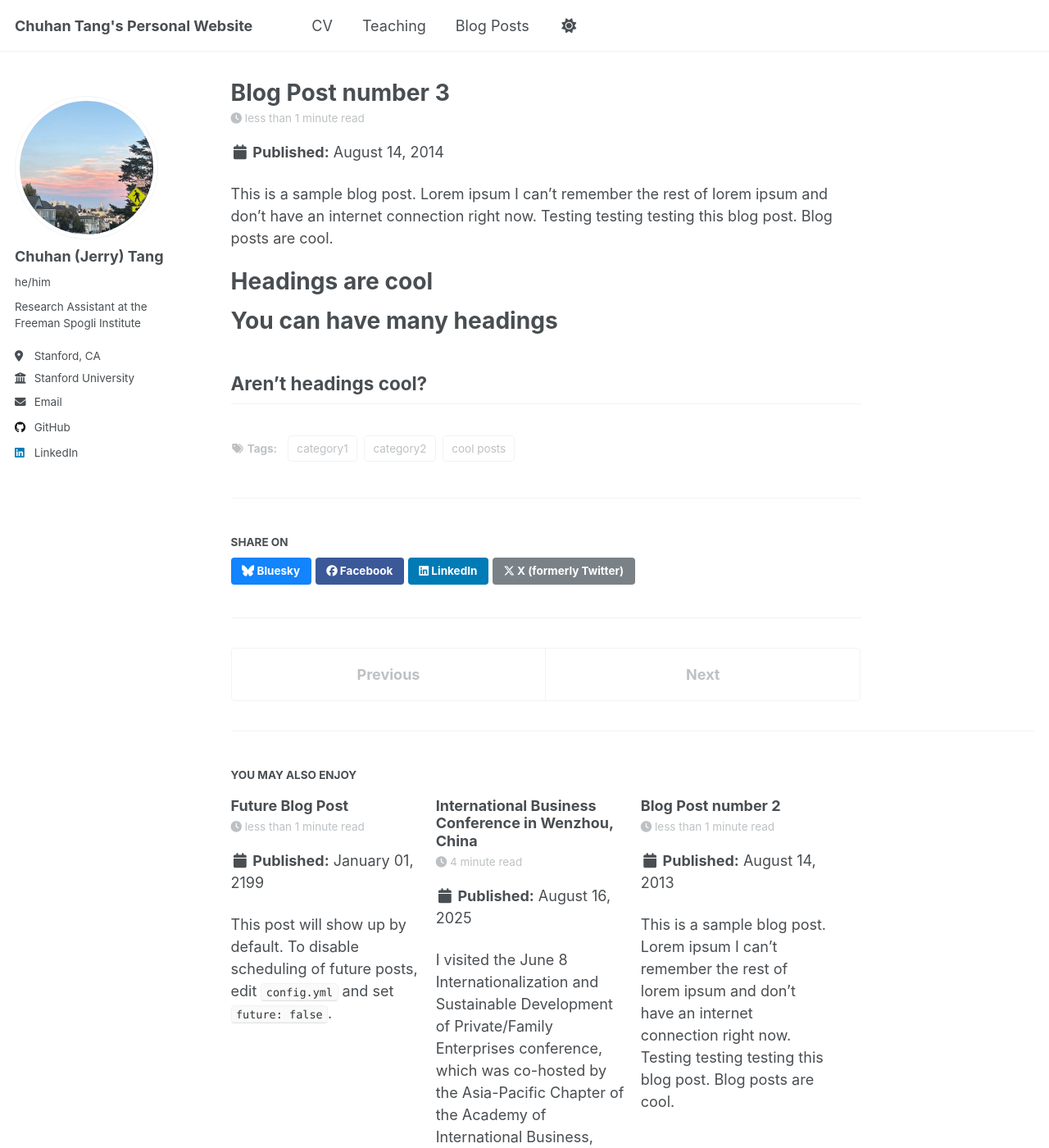
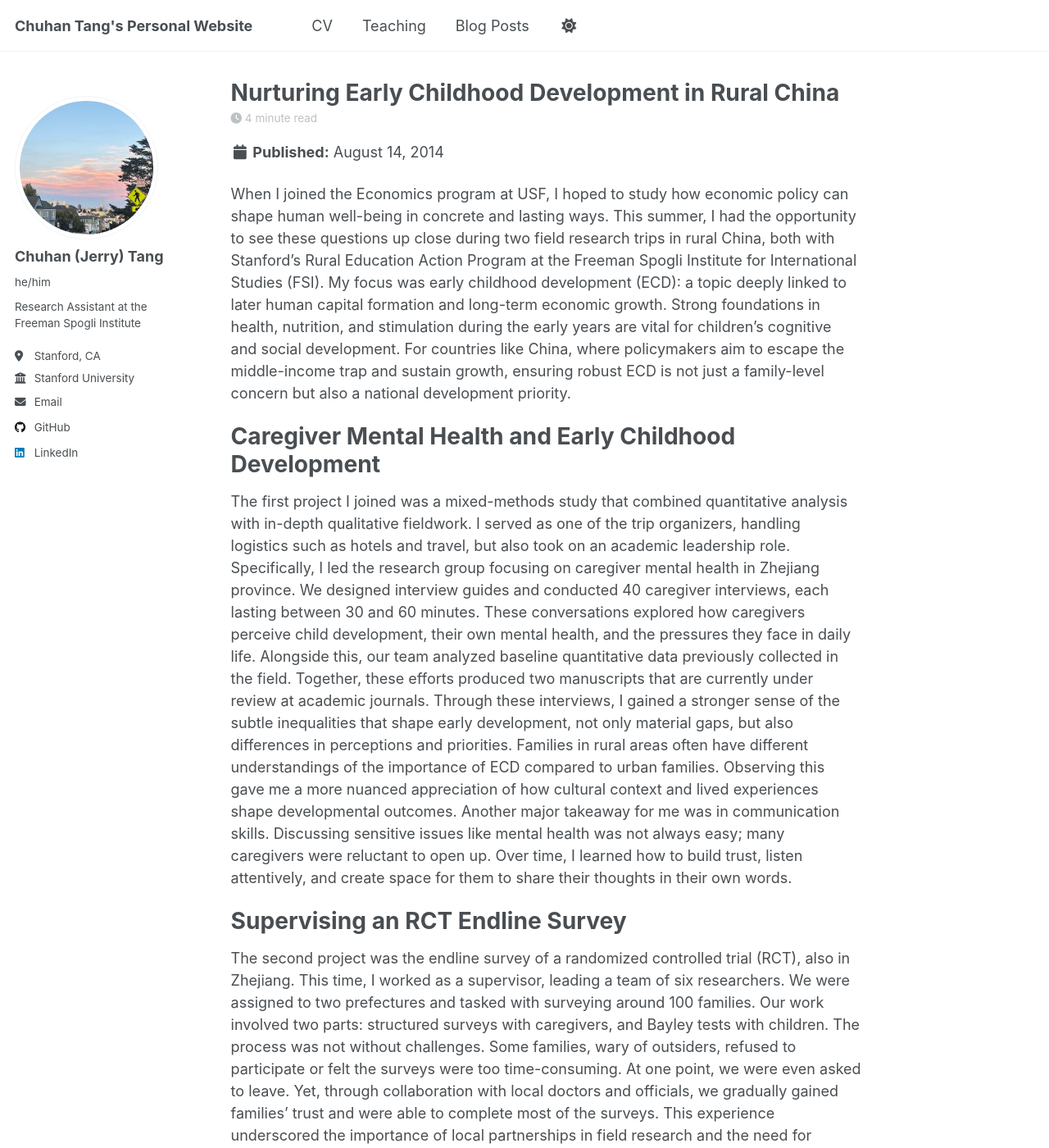
Before and after one commit to chuhan-tang/chuhan-tang.github.io, a Jekyll site: the page built from _posts/2014-08-14-blog-post-3.md, in a window 1280 px wide and 1400 px high. Shown: the whole window at 82% size. Built offline with Jekyll 4.4.1, drawn with Linux system fonts in a browser that asks for light colours; a script that is not in the unit is left out; some of the changed text lies outside the part shown.

Commit message:
Update 2014-08-14-blog-post-3.md

```diff
--- a/_posts/2014-08-14-blog-post-3.md
+++ b/_posts/2014-08-14-blog-post-3.md
@@ -1,20 +1,43 @@
 ---
-title: 'Blog Post number 3'
+title: 'Nurturing Early Childhood Development in Rural China'
 date: 2014-08-14
 permalink: /posts/2014/08/blog-post-3/
 tags:
-  - cool posts
-  - category1
-  - category2
+  - Economics
+  - Field Research
+  - Human Capital
+  - Rural China
 ---
 
-This is a sample blog post. Lorem ipsum I can't remember the rest of lorem ipsum and don't have an internet connection right now. Testing testing testing this blog post. Blog posts are cool.
+When I joined the Economics program at USF, I hoped to study how economic policy can shape human well-being in concrete and lasting ways. This summer, I had the opportunity to see these questions up close during two field research trips in rural China, both with Stanford’s Rural Education Action Program at the Freeman Spogli Institute for International Studies (FSI).
+My focus was early childhood development (ECD): a topic deeply linked to later human capital formation and long-term economic growth. Strong foundations in health, nutrition, and stimulation during the early years are vital for children’s cognitive and social development. For countries like China, where policymakers aim to escape the middle-income trap and sustain growth, ensuring robust ECD is not just a family-level concern but also a national development priority.
 
-Headings are cool
+Caregiver Mental Health and Early Childhood Development
 ======
+The first project I joined was a mixed-methods study that combined quantitative analysis with in-depth qualitative fieldwork. I served as one of the trip organizers, handling logistics such as hotels and travel, but also took on an academic leadership role. Specifically, I led the research group focusing on caregiver mental health in Zhejiang province.
+We designed interview guides and conducted 40 caregiver interviews, each lasting between 30 and 60 minutes. These conversations explored how caregivers perceive child development, their own mental health, and the pressures they face in daily life. Alongside this, our team analyzed baseline quantitative data previously collected in the field. Together, these efforts produced two manuscripts that are currently under review at academic journals.
+Through these interviews, I gained a stronger sense of the subtle inequalities that shape early development, not only material gaps, but also differences in perceptions and priorities. Families in rural areas often have different understandings of the importance of ECD compared to urban families. Observing this gave me a more nuanced appreciation of how cultural context and lived experiences shape developmental outcomes.
+Another major takeaway for me was in communication skills. Discussing sensitive issues like mental health was not always easy; many caregivers were reluctant to open up. Over time, I learned how to build trust, listen attentively, and create space for them to share their thoughts in their own words.
 
-You can have many headings
+Supervising an RCT Endline Survey
 ======
+The second project was the endline survey of a randomized controlled trial (RCT), also in Zhejiang. This time, I worked as a supervisor, leading a team of six researchers. We were assigned to two prefectures and tasked with surveying around 100 families.
+Our work involved two parts: structured surveys with caregivers, and Bayley tests with children. The process was not without challenges. Some families, wary of outsiders, refused to participate or felt the surveys were too time-consuming. At one point, we were even asked to leave.
+Yet, through collaboration with local doctors and officials, we gradually gained families’ trust and were able to complete most of the surveys. This experience underscored the importance of local partnerships in field research and the need for patience and adaptability when unexpected difficulties arise.
 
-Aren't headings cool?
-------
+Lessons Beyond the Data
+======
+Both projects taught me lessons that go beyond the technical side of research.
+* Professional growth: I learned how to manage a team, adapt to local contexts, and keep research on track even under unpredictable conditions. Supervising six people in the RCT survey gave me firsthand experience in leadership and problem-solving.
+* Personal growth: Perhaps most importantly, I walked away with a deeper understanding of the lives of rural families. These interactions were not just data points: they were conversations about hopes, anxieties, and the everyday struggles of raising children.
+And there were lighter moments too: traveling through seven cities, meeting children during home visits, and even hiking to see the famous Yunhe terraced fields. These experiences reminded me that research is not only about collecting information, but also about forming connections with people and places.
+
+Looking Forward
+======
+These field experiences confirmed for me that research in development economics is as much about people as it is about numbers. Understanding the social and cultural environments in which data is embedded is crucial for making meaningful policy recommendations.
+The lessons I learned will shape my future research. I plan to continue working on issues of human capital formation in China, connecting micro-level realities like family caregiving to broader questions of economic growth and inequality.
+For future scholars planning to conduct fieldwork, my advice is simple:
+* Be adaptable. Plans will change, sometimes hourly...
+* Build trust. Relationships with participants and local partners matter as much as survey instruments.
+* Take care of yourself. Fieldwork is both intellectually demanding and emotionally intense; finding balance is key.
+Above all, embrace the experience fully. Fieldwork is not only about advancing your research, but also about discovering yourself as a scholar and a person.
```
